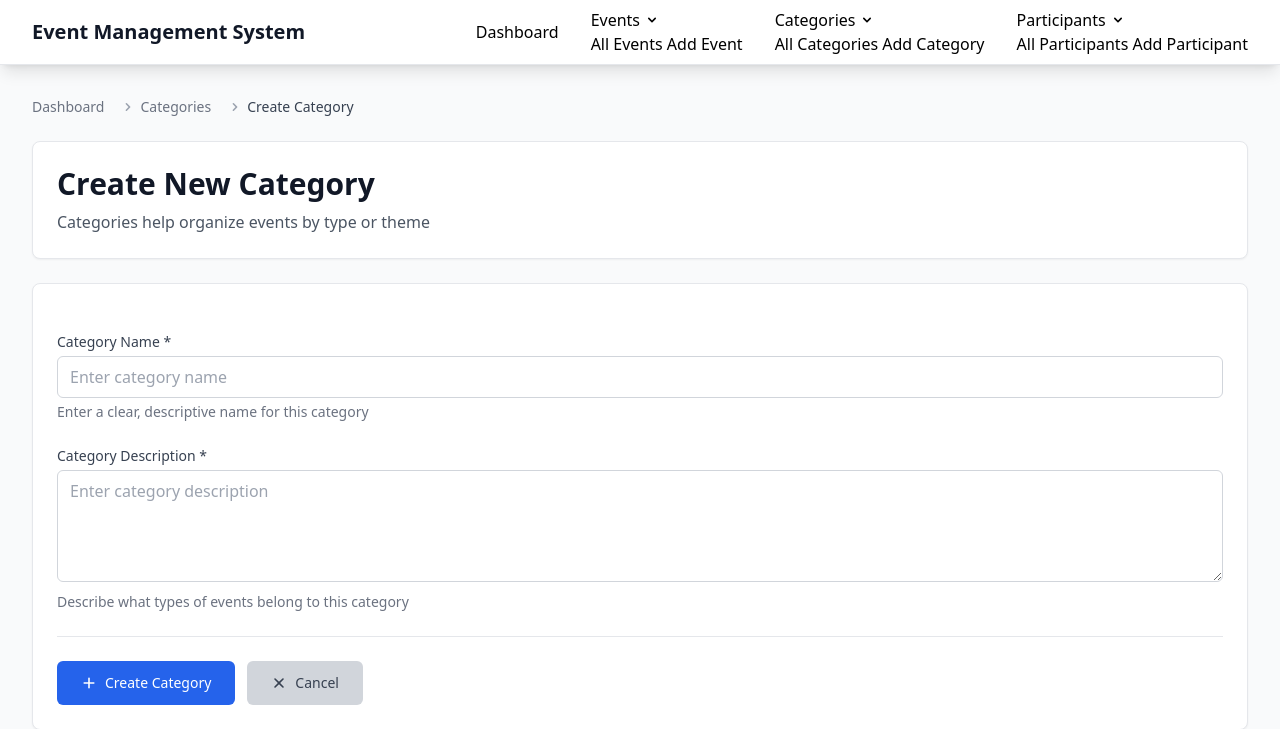
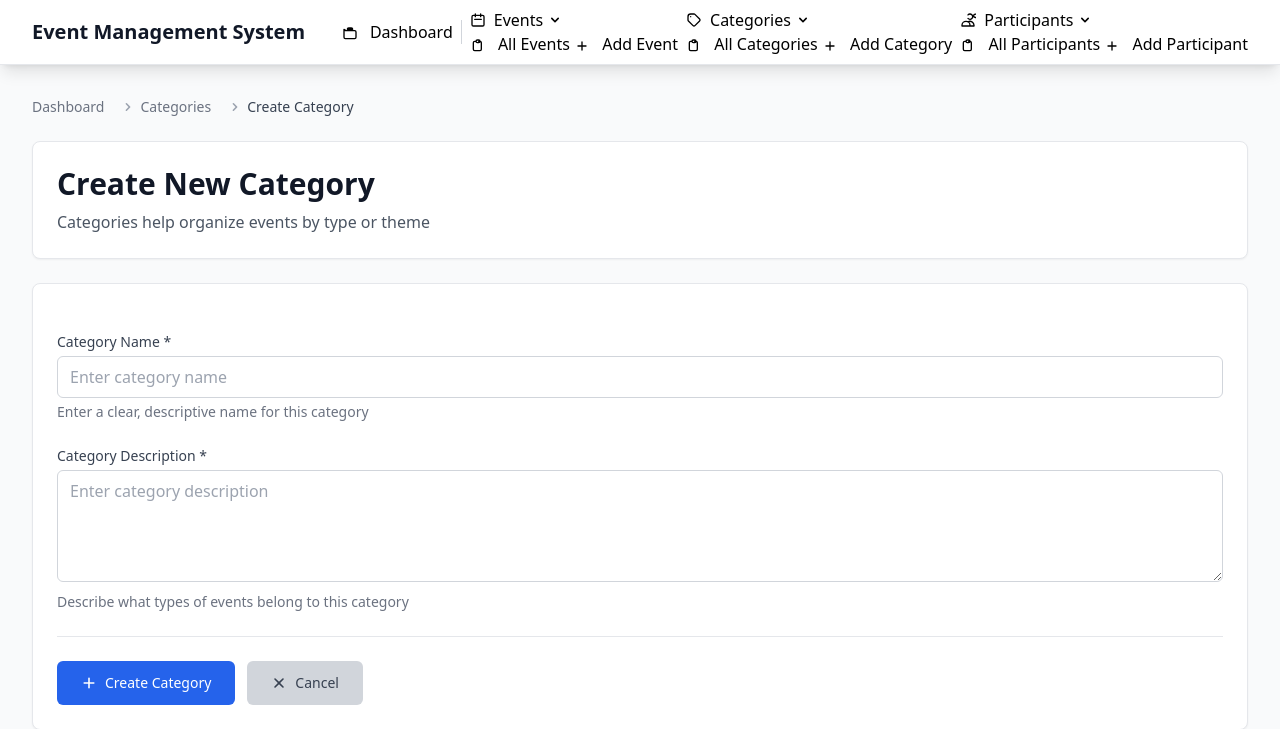
Before and after one commit to L0rd-AK/Django-Event-Manager, a Django app: page /categories/create/ in a window 1280 px wide. Shown: the top 729 px of the page. Run offline with Django 4.2, Linux system fonts and the light colour scheme; some libraries are stand-ins or nearby versions.

Commit message:
refactor navigation bar and dropdowns for improved accessibility and styling

```diff
--- a/event_management/templates/base.html
+++ b/event_management/templates/base.html
@@ -34,50 +34,98 @@
                 </div>
 
                 <!-- Desktop Navigation -->
-                <div class="hidden md:flex items-center space-x-8">
+                <div class="hidden md:flex items-center">
+                    <div class="flex items-center space-x-2">
                         <a href="{% url 'dashboard' %}" class="nav-link {% if request.resolver_match.url_name == 'dashboard' %}active{% endif %}">
+                            <svg class="w-4 h-4 mr-2 inline" fill="none" stroke="currentColor" viewBox="0 0 24 24">
+                                <path stroke-linecap="round" stroke-linejoin="round" stroke-width="2" d="M3 7v10a2 2 0 002 2h14a2 2 0 002-2V9a2 2 0 00-2-2H5a2 2 0 00-2-2z"></path>
+                                <path stroke-linecap="round" stroke-linejoin="round" stroke-width="2" d="M8 5a2 2 0 012-2h4a2 2 0 012 2v0H8v0z"></path>
+                            </svg>
                             Dashboard
                         </a>
+
+                        <!-- Separator -->
+                        <div class="h-6 w-px bg-gray-300 mx-2"></div>
 
                         <!-- Events Dropdown -->
                         <div class="relative group">
                             <button class="nav-link flex items-center">
+                                <svg class="w-4 h-4 mr-2" fill="none" stroke="currentColor" viewBox="0 0 24 24">
+                                    <path stroke-linecap="round" stroke-linejoin="round" stroke-width="2" d="M8 7V3m8 4V3m-9 8h10M5 21h14a2 2 0 002-2V7a2 2 0 00-2-2H5a2 2 0 00-2 2v12a2 2 0 002 2z"></path>
+                                </svg>
                                 Events
                                 <svg class="w-4 h-4 ml-1" fill="currentColor" viewBox="0 0 20 20">
                                     <path fill-rule="evenodd" d="M5.293 7.293a1 1 0 011.414 0L10 10.586l3.293-3.293a1 1 0 111.414 1.414l-4 4a1 1 0 01-1.414 0l-4-4a1 1 0 010-1.414z" clip-rule="evenodd"></path>
                                 </svg>
                             </button>
                             <div class="dropdown-menu">
-                            <a href="{% url 'event_list' %}" class="dropdown-item">All Events</a>
-                            <a href="{% url 'event_create' %}" class="dropdown-item">Add Event</a>
+                                <a href="{% url 'event_list' %}" class="dropdown-item">
+                                    <svg class="w-4 h-4 mr-2 inline" fill="none" stroke="currentColor" viewBox="0 0 24 24">
+                                        <path stroke-linecap="round" stroke-linejoin="round" stroke-width="2" d="M9 5H7a2 2 0 00-2 2v10a2 2 0 002 2h8a2 2 0 002-2V7a2 2 0 00-2-2h-2M9 5a2 2 0 002 2h2a2 2 0 002-2M9 5a2 2 0 012-2h2a2 2 0 012 2"></path>
+                                    </svg>
+                                    All Events
+                                </a>
+                                <a href="{% url 'event_create' %}" class="dropdown-item">
+                                    <svg class="w-4 h-4 mr-2 inline" fill="none" stroke="currentColor" viewBox="0 0 24 24">
+                                        <path stroke-linecap="round" stroke-linejoin="round" stroke-width="2" d="M12 6v6m0 0v6m0-6h6m-6 0H6"></path>
+                                    </svg>
+                                    Add Event
+                                </a>
                             </div>
                         </div>
 
                         <!-- Categories Dropdown -->
                         <div class="relative group">
                             <button class="nav-link flex items-center">
+                                <svg class="w-4 h-4 mr-2" fill="none" stroke="currentColor" viewBox="0 0 24 24">
+                                    <path stroke-linecap="round" stroke-linejoin="round" stroke-width="2" d="M7 7h.01M7 3h5c.512 0 1.024.195 1.414.586l7 7a2 2 0 010 2.828l-7 7a2 2 0 01-2.828 0l-7-7A1.994 1.994 0 013 12V7a4 4 0 014-4z"></path>
+                                </svg>
                                 Categories
                                 <svg class="w-4 h-4 ml-1" fill="currentColor" viewBox="0 0 20 20">
                                     <path fill-rule="evenodd" d="M5.293 7.293a1 1 0 011.414 0L10 10.586l3.293-3.293a1 1 0 111.414 1.414l-4 4a1 1 0 01-1.414 0l-4-4a1 1 0 010-1.414z" clip-rule="evenodd"></path>
                                 </svg>
                             </button>
                             <div class="dropdown-menu">
-                            <a href="{% url 'category_list' %}" class="dropdown-item">All Categories</a>
-                            <a href="{% url 'category_create' %}" class="dropdown-item">Add Category</a>
+                                <a href="{% url 'category_list' %}" class="dropdown-item">
+                                    <svg class="w-4 h-4 mr-2 inline" fill="none" stroke="currentColor" viewBox="0 0 24 24">
+                                        <path stroke-linecap="round" stroke-linejoin="round" stroke-width="2" d="M9 5H7a2 2 0 00-2 2v10a2 2 0 002 2h8a2 2 0 002-2V7a2 2 0 00-2-2h-2M9 5a2 2 0 002 2h2a2 2 0 002-2M9 5a2 2 0 012-2h2a2 2 0 012 2"></path>
+                                    </svg>
+                                    All Categories
+                                </a>
+                                <a href="{% url 'category_create' %}" class="dropdown-item">
+                                    <svg class="w-4 h-4 mr-2 inline" fill="none" stroke="currentColor" viewBox="0 0 24 24">
+                                        <path stroke-linecap="round" stroke-linejoin="round" stroke-width="2" d="M12 6v6m0 0v6m0-6h6m-6 0H6"></path>
+                                    </svg>
+                                    Add Category
+                                </a>
                             </div>
                         </div>
 
                         <!-- Participants Dropdown -->
                         <div class="relative group">
                             <button class="nav-link flex items-center">
+                                <svg class="w-4 h-4 mr-2" fill="none" stroke="currentColor" viewBox="0 0 24 24">
+                                    <path stroke-linecap="round" stroke-linejoin="round" stroke-width="2" d="M12 4.354a4 4 0 110 5.292M15 21H3v-1a6 6 0 0112 0v1zm0 0h6v-1a6 6 0 00-9-5.197m13.5-9a2.5 2.5 0 11-5 0 2.5 2.5 0 015 0z"></path>
+                                </svg>
                                 Participants
                                 <svg class="w-4 h-4 ml-1" fill="currentColor" viewBox="0 0 20 20">
                                     <path fill-rule="evenodd" d="M5.293 7.293a1 1 0 011.414 0L10 10.586l3.293-3.293a1 1 0 111.414 1.414l-4 4a1 1 0 01-1.414 0l-4-4a1 1 0 010-1.414z" clip-rule="evenodd"></path>
                                 </svg>
                             </button>
                             <div class="dropdown-menu">
-                            <a href="{% url 'participant_list' %}" class="dropdown-item">All Participants</a>
-                            <a href="{% url 'participant_create' %}" class="dropdown-item">Add Participant</a>
+                                <a href="{% url 'participant_list' %}" class="dropdown-item">
+                                    <svg class="w-4 h-4 mr-2 inline" fill="none" stroke="currentColor" viewBox="0 0 24 24">
+                                        <path stroke-linecap="round" stroke-linejoin="round" stroke-width="2" d="M9 5H7a2 2 0 00-2 2v10a2 2 0 002 2h8a2 2 0 002-2V7a2 2 0 00-2-2h-2M9 5a2 2 0 002 2h2a2 2 0 002-2M9 5a2 2 0 012-2h2a2 2 0 012 2"></path>
+                                    </svg>
+                                    All Participants
+                                </a>
+                                <a href="{% url 'participant_create' %}" class="dropdown-item">
+                                    <svg class="w-4 h-4 mr-2 inline" fill="none" stroke="currentColor" viewBox="0 0 24 24">
+                                        <path stroke-linecap="round" stroke-linejoin="round" stroke-width="2" d="M12 6v6m0 0v6m0-6h6m-6 0H6"></path>
+                                    </svg>
+                                    Add Participant
+                                </a>
+                            </div>
                         </div>
                     </div>
                 </div>
@@ -144,7 +192,7 @@
     <!-- Custom Styles -->
     <style>
         .nav-link {
-            @apply text-gray-700 hover:text-primary-600 px-3 py-2 rounded-md text-sm font-medium transition duration-200;
+            @apply text-gray-700 hover:text-primary-600 px-4 py-2 mx-1 rounded-md text-sm font-medium transition duration-200 border border-transparent hover:border-gray-200;
         }
 
         .nav-link.active {
@@ -152,11 +200,11 @@
         }
 
         .dropdown-menu {
-            @apply absolute left-0 mt-2 w-48 bg-white rounded-md shadow-lg border border-gray-200 invisible group-hover:visible opacity-0 group-hover:opacity-100 transition-all duration-200 z-50;
+            @apply absolute left-0 mt-2 w-56 bg-white rounded-lg shadow-xl border border-gray-200 invisible group-hover:visible opacity-0 group-hover:opacity-100 transition-all duration-200 z-50 py-2;
         }
 
         .dropdown-item {
-            @apply block px-4 py-2 text-sm text-gray-700 hover:bg-gray-100 hover:text-gray-900;
+            @apply flex items-center px-4 py-3 text-sm text-gray-700 hover:bg-primary-50 hover:text-primary-700 transition duration-150;
         }
 
         .mobile-nav-link {
```
Also changed, not shown: event_management/README.md (added). Lines whose indentation alone changed are shown as unchanged.
